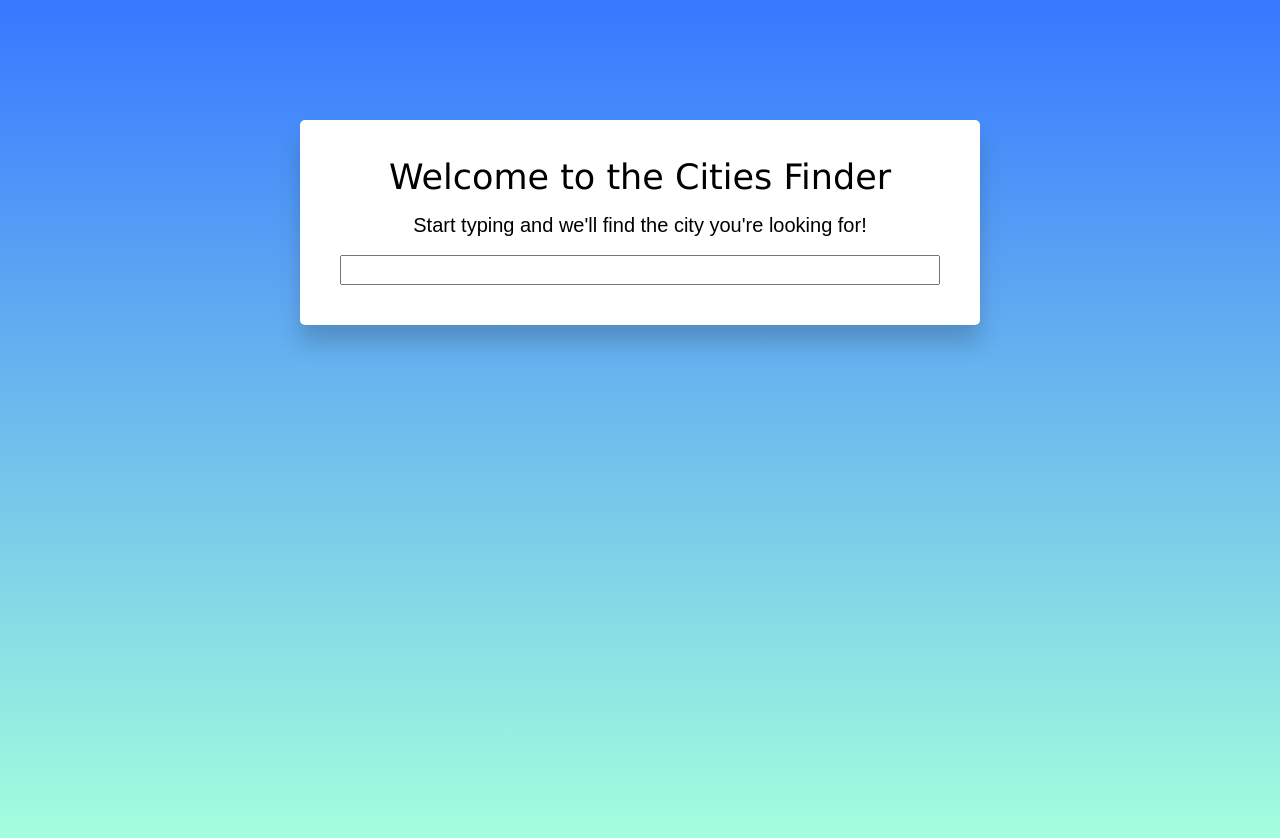
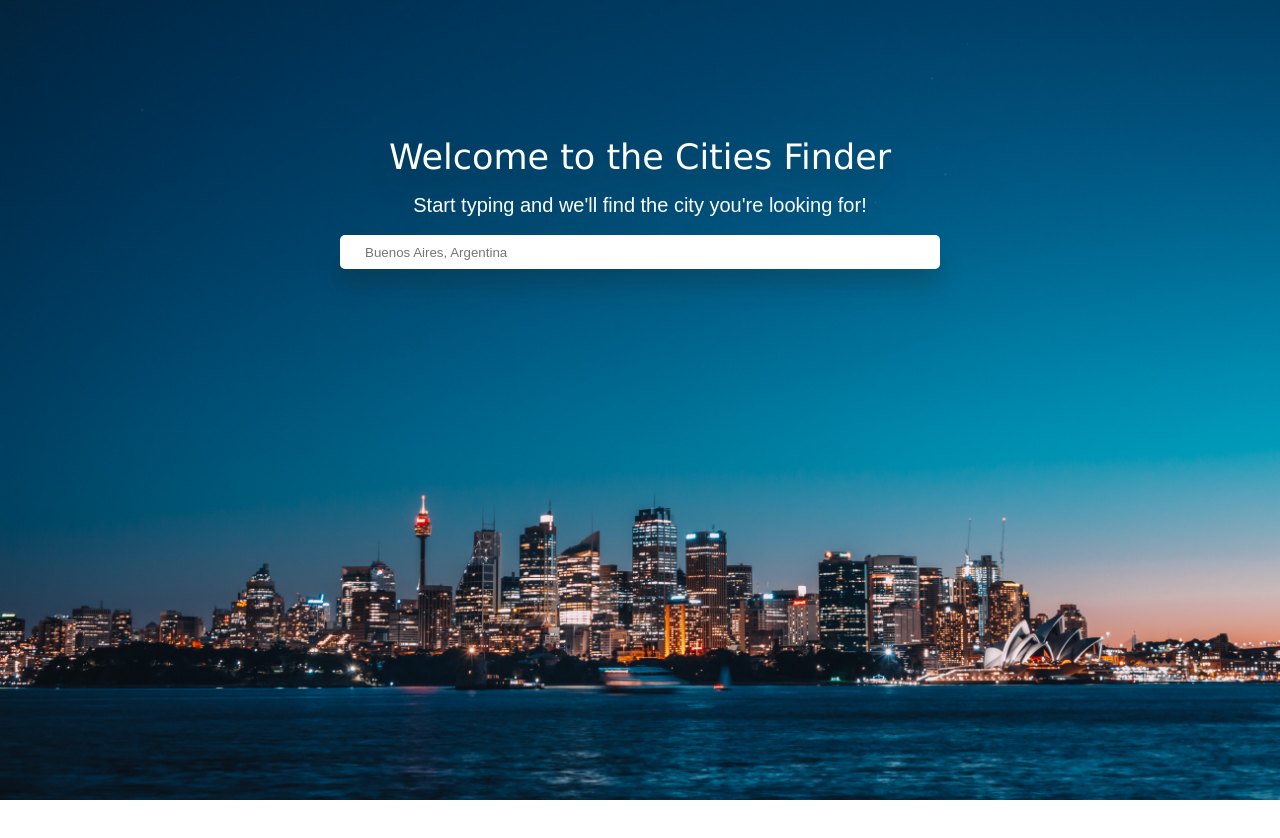
Before and after one commit to soniagisel/autocomplete-cities, a React (Create React App) app: page / in a window 1280 px wide. After the commit the page ends 800 px from the top, so only its background shows below. Built offline with nearby package versions, Linux system fonts and the light colour scheme.

Commit message:
Improved styles

```diff
--- a/public/index.html
+++ b/public/index.html
@@ -6,7 +6,6 @@
   <meta name="viewport" content="width=device-width, initial-scale=1" />
   <meta name="theme-color" content="#000000" />
   <meta name="description" content="Web site created using create-react-app" />
-  <link rel="apple-touch-icon" href="%PUBLIC_URL%/logo192.png" />
   <!--
       manifest.json provides metadata used when your web app is installed on a
       user's mobile device or desktop. See https://developers.google.com/web/fundamentals/web-app-manifest/
--- a/src/App.js
+++ b/src/App.js
@@ -1,16 +1,14 @@
-import './App.scss'
+import styles from './App.module.scss'
 import AutoComplete from './AutoComplete'
 
 function App() {
     return (
-        <div className='app'>
-            <div className='wrapper'>
+        <div className={styles.app}>
+            <div className={styles.wrapper}>
                 <h1>Welcome to the Cities Finder</h1>
                 <h2>Start typing and we'll find the city you're looking for!</h2>
 
-                <div>
-                    <AutoComplete />
-                </div>
+                <AutoComplete />
             </div>
         </div>
     )
--- a/src/App.scss
+++ b/src/App.module.scss
@@ -1,12 +1,17 @@
 .app {
-    background: linear-gradient(#3678ff 0%, #a4ffdc 100%);
-    min-height: 100vh;
-    padding: 20px;
+    background-image: url('../src/images/city.jpg');
+    background-position: center;
+    background-repeat: no-repeat;
+    background-size: cover;
+    height: 100vh;
+    display: flex;
+    justify-content: center;
+    align-items: start;
 
     .wrapper {
         width: 600px;
         padding: 40px;
-        background: white;
+        color: white;
         margin: 100px auto;
         text-align: center;
         border-radius: 5px;
@@ -32,7 +37,7 @@
     }
 
     li {
-        padding: 5px;
+        padding: 6px;
     }
 
     hr {
--- a/src/AutoComplete.js
+++ b/src/AutoComplete.js
@@ -97,6 +97,7 @@ const AutoComplete = () => {
                 onChange={onValueChange}
                 type='text'
                 onKeyDown={handleArrowEvents}
+                placeholder='Buenos Aires, Argentina'
             />
             <ul>
                 {shouldListDisplay &&
--- a/src/AutoComplete.module.scss
+++ b/src/AutoComplete.module.scss
@@ -4,11 +4,17 @@
 
     input {
         height: 1.5rem;
+        padding: 5px 25px;
+        border: none;
+        margin-bottom: 10px;
+        border-radius: 5px;
     }
 
     ul {
-        max-height: 15.2rem;
+        max-height: 15.5rem;
         overflow: auto;
+        border-radius: 5px;
+
         li {
             background-color: white;
             height: 1rem;
@@ -17,6 +23,7 @@
             border-color: rgb(220, 218, 218);
             font-family: 'Verdana', sans-serif;
             font-size: 13px;
+            color: #5f91f6;
 
             &.hovered {
                 background-color: #5f91f6;
```
